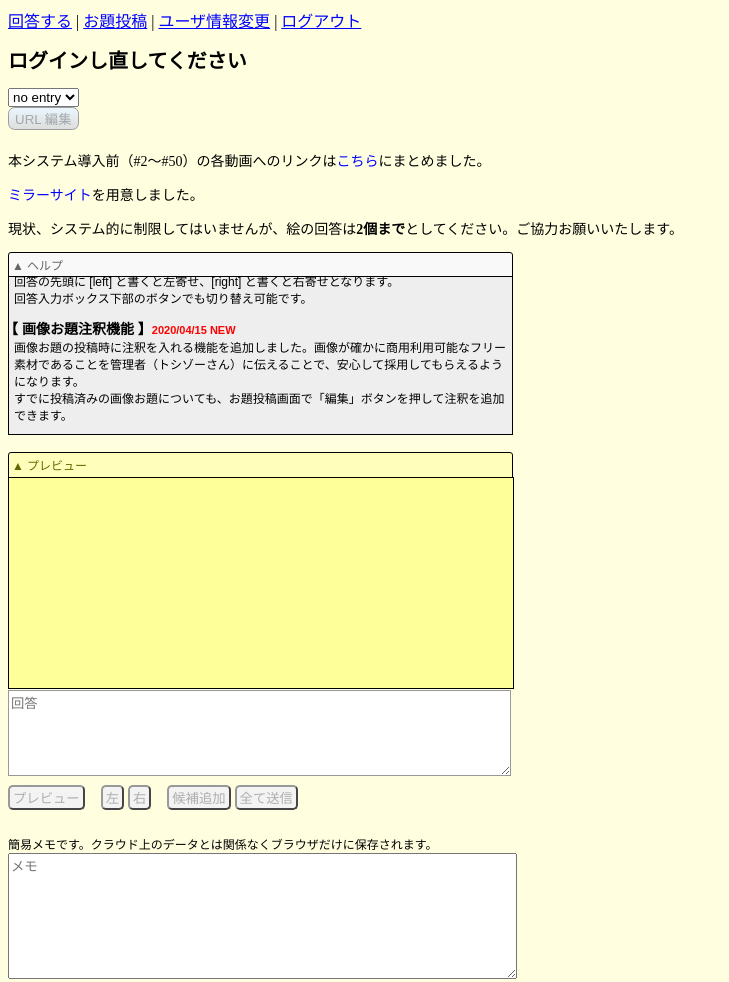
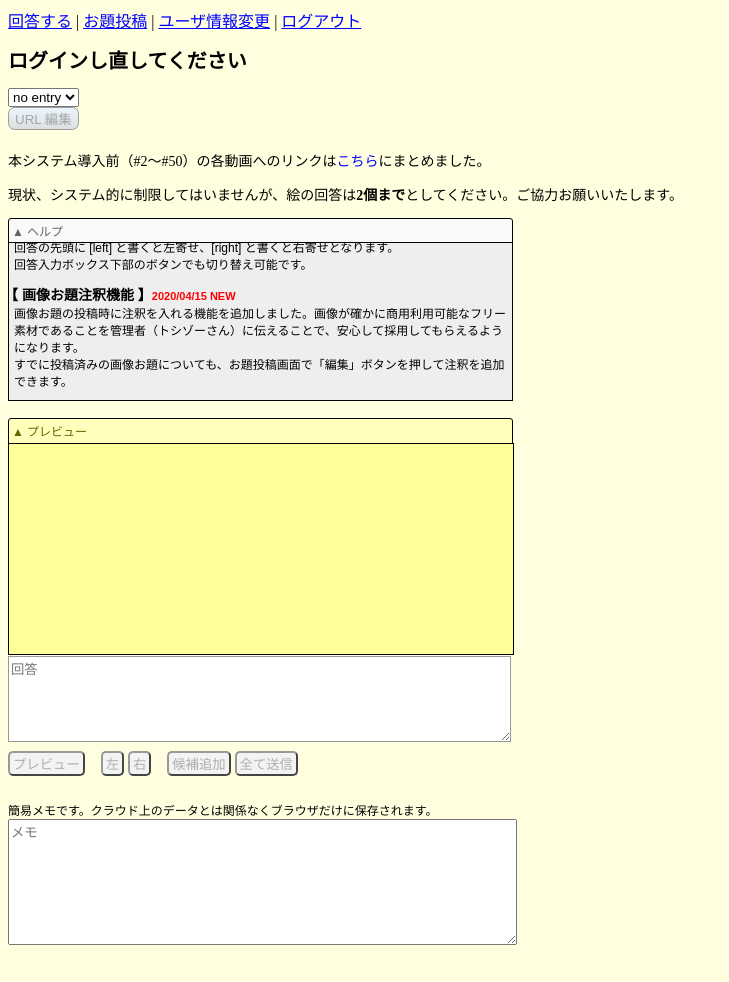
Before and after one commit to chorizo0818/node-on-unubo-cloud, a website: page views/answer.html in a window 1280 px wide. Shown: the whole page, without its empty margins (0-729 px from the left). After the commit the page ends 957 px from the top, so only its background shows below. Drawn offline with Linux system fonts and the light colour scheme; no server answers.

Commit message:
some sentence removed.

```diff
--- a/views/answer.html
+++ b/views/answer.html
@@ -2113,7 +2113,6 @@ table tbody tr:last-child td {
 
     <div id="answers" style="margin-top:20px;">
       <p style="font-size:14px;">本システム導入前（#2～#50）の各動画へのリンクは<a href="javascript:void(0);" onclick="window.open('./archive.html?d=' + Date.now(), '_blank', 'width=480,height=480');return false;" style="text-decoration:none;">こちら</a>にまとめました。</p>
-      <p style="font-size:14px;"><a href="https://toshi-giri.herokuapp.com/" style="text-decoration:none;">ミラーサイト</a>を用意しました。</p>
       <p style="font-size:14px;">現状、システム的に制限してはいませんが、絵の回答は<strong>2個まで</strong>としてください。ご協力お願いいたします。</p>
       <div id="helpExpander" style="cursor:pointer;font-size:12px;color:#666;display:block;position:relative;width:375px;background-color:#F9F9F9;padding:3px 0px;text-align:left;border:1px solid #000;border-radius:3px 3px 0px 0px;" onclick="changeHelp()">&nbsp;▲&nbsp;ヘルプ</div>
       <div id="helpContainer" style="display:none;overflow:auto;position:relative;top:-2px;width:375px;height:157.5px;font-family:Arial, Verdana, Roboto, メイリオ, Meiryo; background-color:#EEE;padding:0px;border:1px solid #000;margin-bottom:15px;">
```
Also changed, not shown: views/answer_admin.html (+0 -1 lines).
